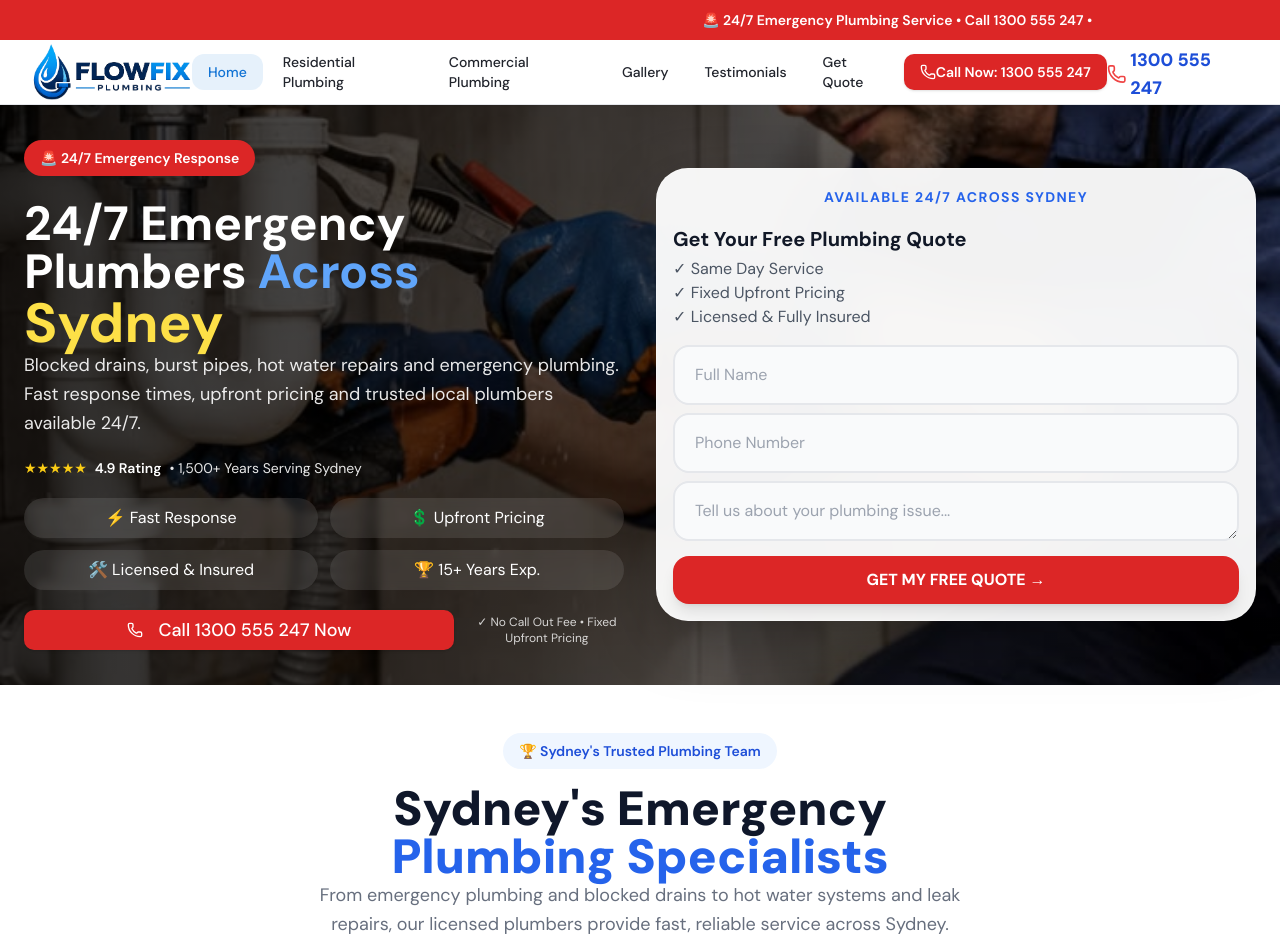
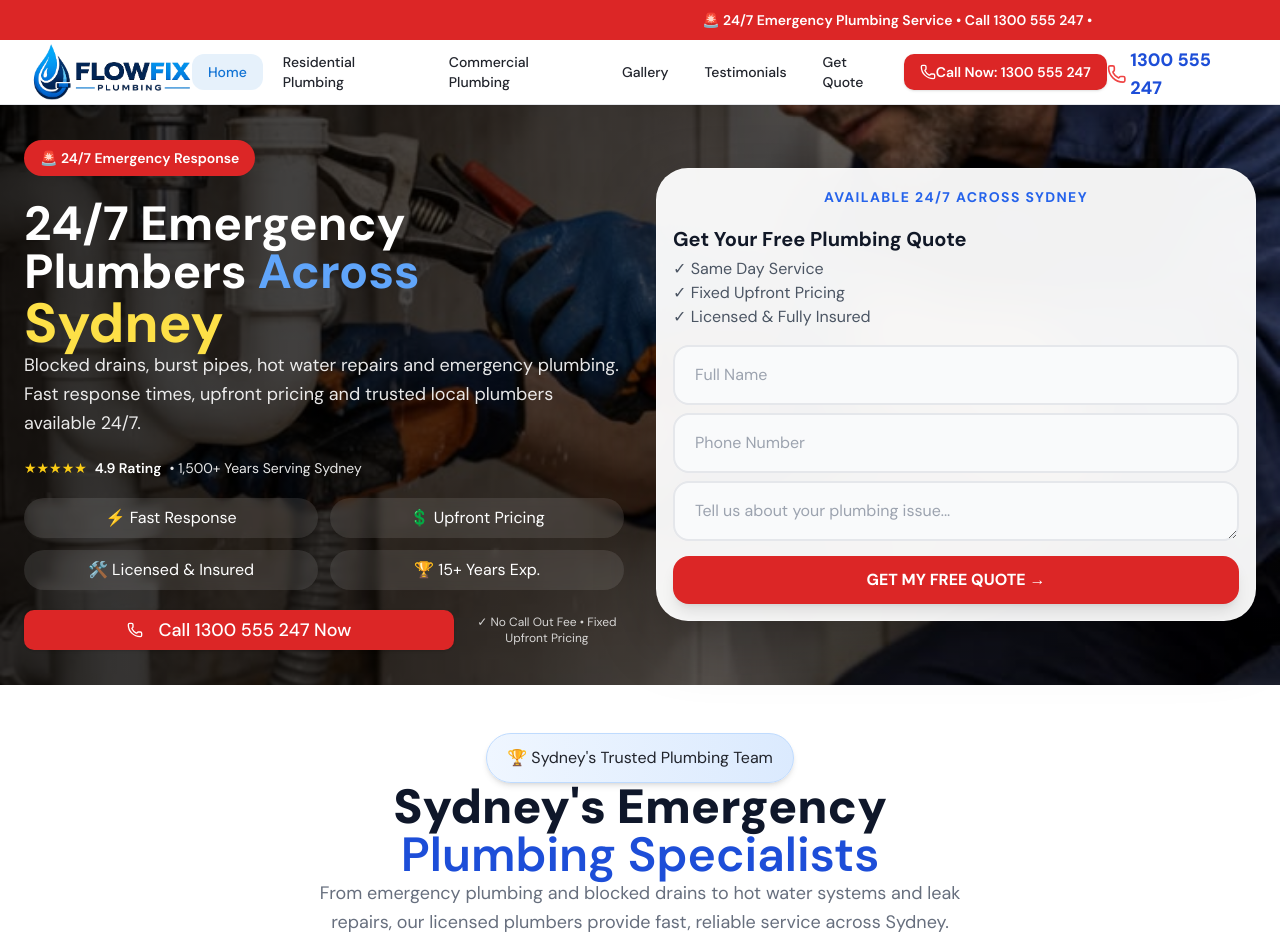
Before and after one commit to gopremiumstudio/flowfix-plumbing-demo, a React (Vite) app: page / in a window 1280 px wide. Shown: the top 952 px of the page. Built offline with nearby package versions, Linux system fonts and the light colour scheme.

Commit message:
Improve hero, CTA and premium service badge

```diff
--- a/src/pages/HomePage.jsx
+++ b/src/pages/HomePage.jsx
@@ -315,12 +315,13 @@ variant: 'default'
               transition={{ duration: 0.5 }}
               className="text-center mb-16"
             >
-              <div className="inline-flex items-center gap-2 bg-blue-50 text-blue-700 px-4 py-2 rounded-full text-sm font-semibold mb-4">
+              <div className="inline-flex items-center gap-2 px-5 py-3 rounded-full bg-gradient-to-r from-blue-50 to-blue-100 border border-blue-200 shadow-md"
+>
   🏆 Sydney's Trusted Plumbing Team
 </div>
               <h2 className="text-4xl md:text-5xl font-black leading-tight text-slate-900">
   Sydney's Emergency <br />
-  <span className="text-blue-600">
+  <span className="text-blue-700 font-semibold">
     Plumbing Specialists
   </span>
 </h2>
```
